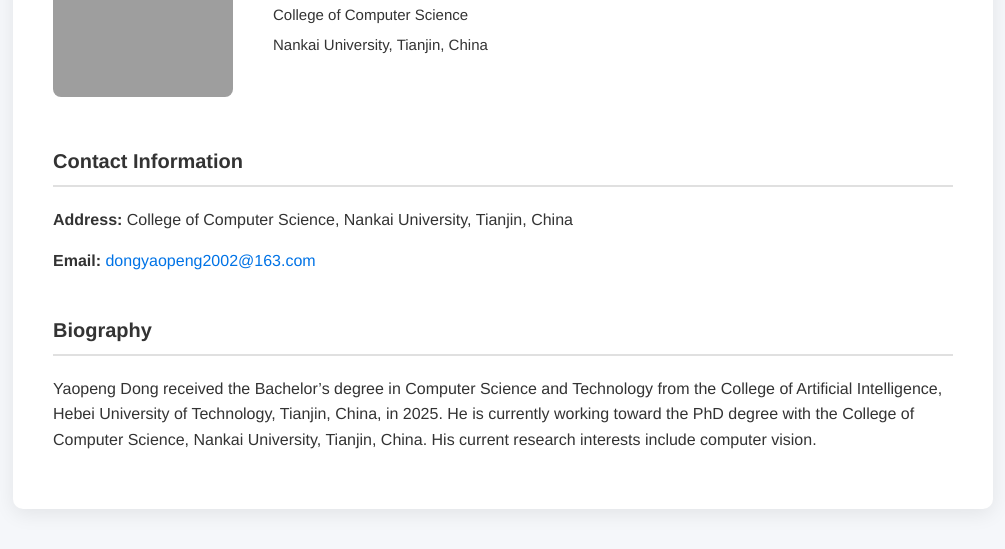
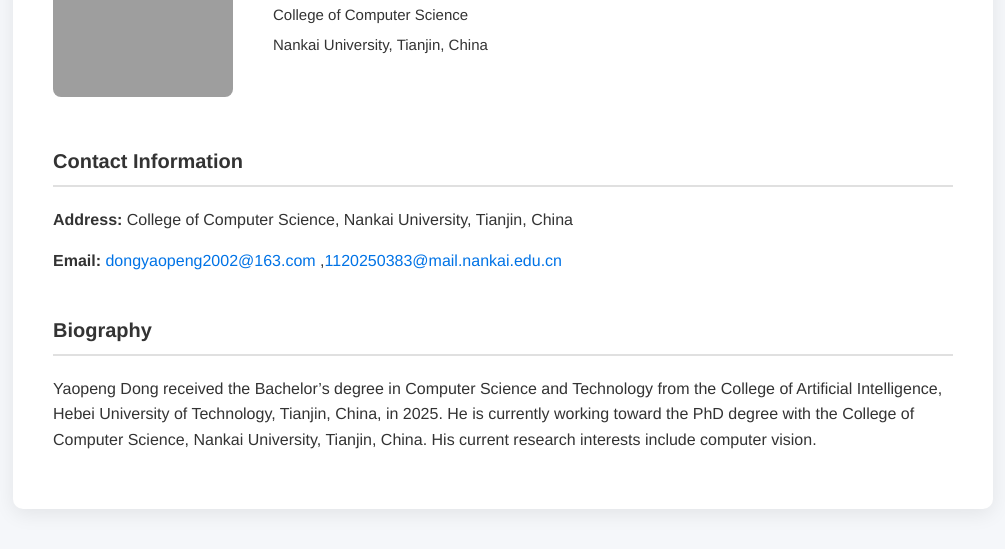
Before and after one commit to dongyaopeng123/dongyaopeng123.github.io, a plain HTML site: page index.html in a window 1280 px wide. Shown: the part 223-772 px from the top of the page, without its empty margins (137-1142 px from the left). Drawn offline with Linux system fonts and the light colour scheme; grey boxes are pictures that could not be loaded.

Commit message:
Update index.html

```diff
--- a/index.html
+++ b/index.html
@@ -102,7 +102,7 @@
         <h2>Contact Information</h2>
         <div class="contact">
             <p><strong>Address:</strong> College of Computer Science, Nankai University, Tianjin, China</p>
-            <p><strong>Email:</strong> <a href="mailto:your_email@example.com">dongyaopeng2002@163.com</a></p>
+            <p><strong>Email:</strong> <a href="mailto:dongyaopeng2002@163.com">dongyaopeng2002@163.com</a> ,<a href="mailto:1120250383@mail.nankai.edu.cn">1120250383@mail.nankai.edu.cn</a></p>
         </div>
     </div>
 
```
